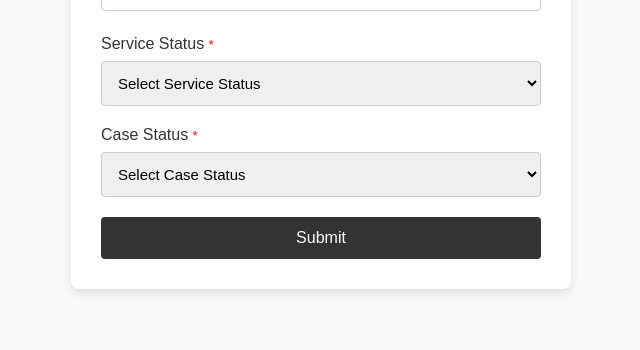
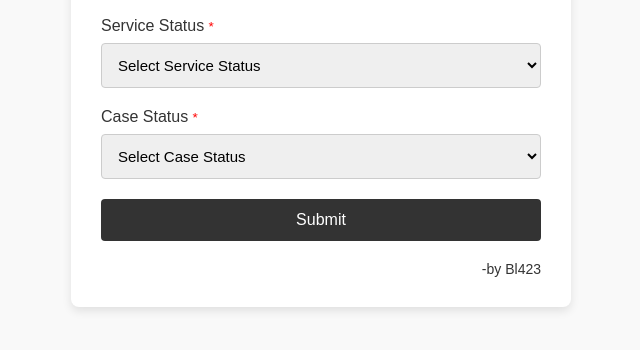
Before and after one commit to Abhiram-p/Case-title-tool, a plain HTML site: page index.html in a window 1280 px wide. Shown: the part 348-698 px from the top of the page, without its empty margins (319-959 px from the left). Drawn offline with Linux system fonts and the light colour scheme; a web font is replaced by a local one.

Commit message:
added cretitts

```diff
--- a/index.html
+++ b/index.html
@@ -35,6 +35,9 @@
 
         <button onclick="submitForm()">Submit</button>
         <p id="result" class="fade-in"></p>
+
+        <!-- Credits -->
+        <div class="credits">-by Bl423</div>
     </div>
 
     <script src="script.js"></script>
--- a/style.css
+++ b/style.css
@@ -114,3 +114,10 @@ button:hover {
     from { opacity: 0; }
     to { opacity: 1; }
 }
+
+.credits {
+    text-align: right; /* Align text to the right */
+    font-size: 14px;    /* Optional: adjust font size if necessary */
+    color: #333;        /* Optional: set text color */
+    margin-top: 20px;   /* Optional: add some margin for spacing */
+}
```
